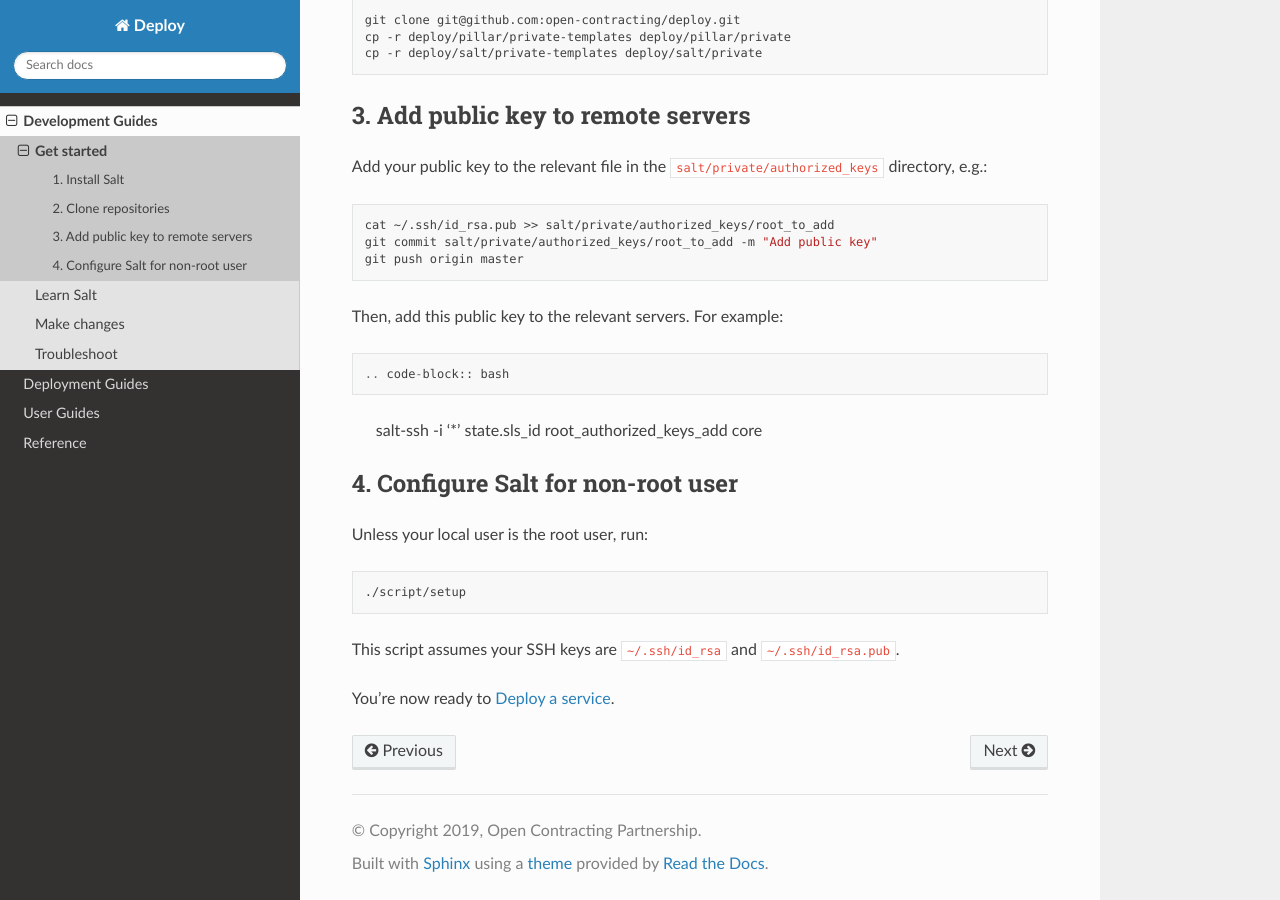
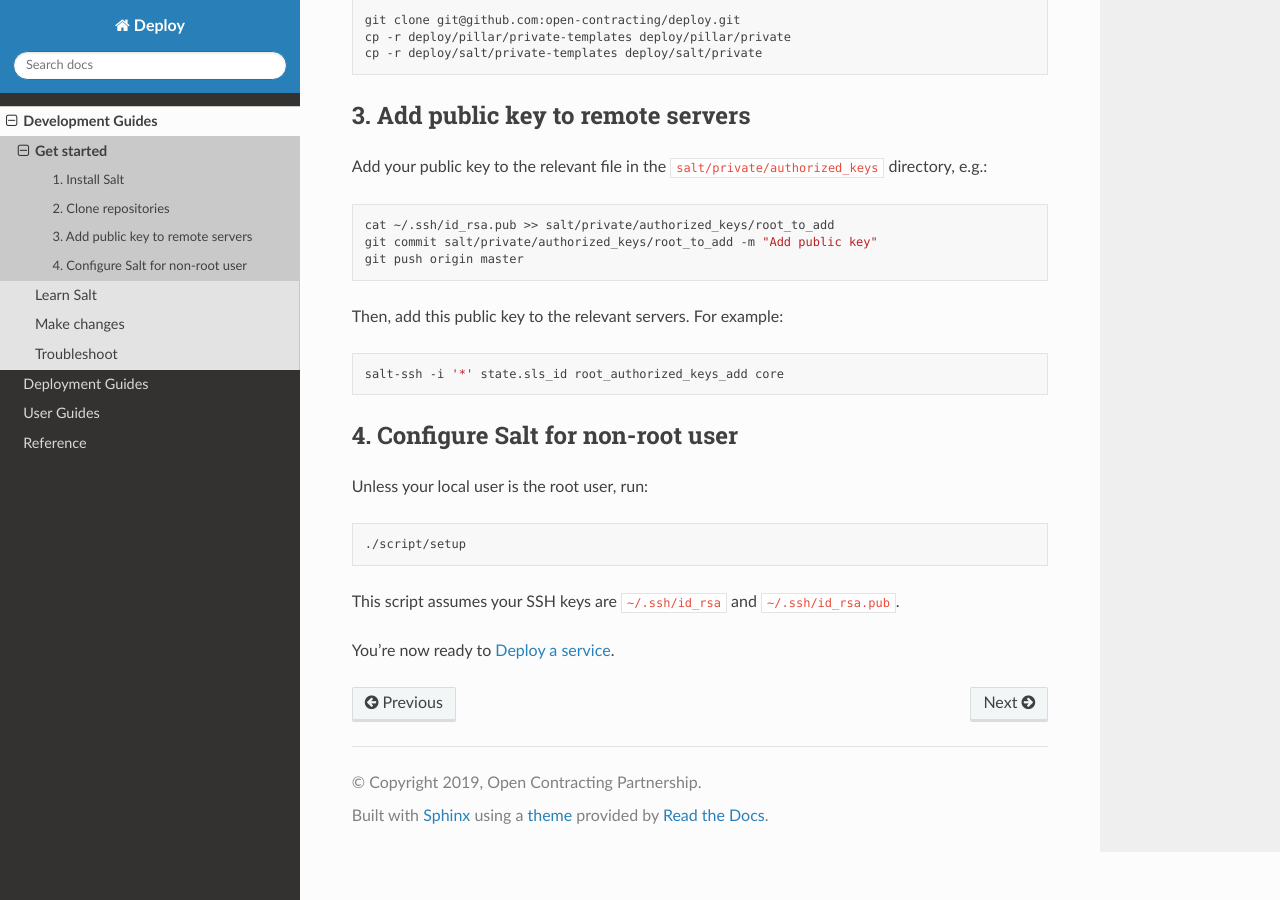
Before and after one commit to open-contracting/deploy, a Sphinx documentation site: the page built from docs/develop/get_started.rst, in a window 1280 px wide and 900 px high, scrolled down 891 px. Built offline with Sphinx 7.4.7 and the Read the Docs theme 2.0.0, drawn with Linux system fonts in a browser that asks for light colours.

Commit message:
Fix RST syntax

```diff
--- a/docs/develop/get_started.rst
+++ b/docs/develop/get_started.rst
@@ -50,7 +50,7 @@ Add your public key to the relevant file in the ``salt/private/authorized_keys``
     git commit salt/private/authorized_keys/root_to_add -m "Add public key"
     git push origin master
 
-Then, add this public key to the relevant servers. For example::
+Then, add this public key to the relevant servers. For example:
 
 .. code-block:: bash
 
```
